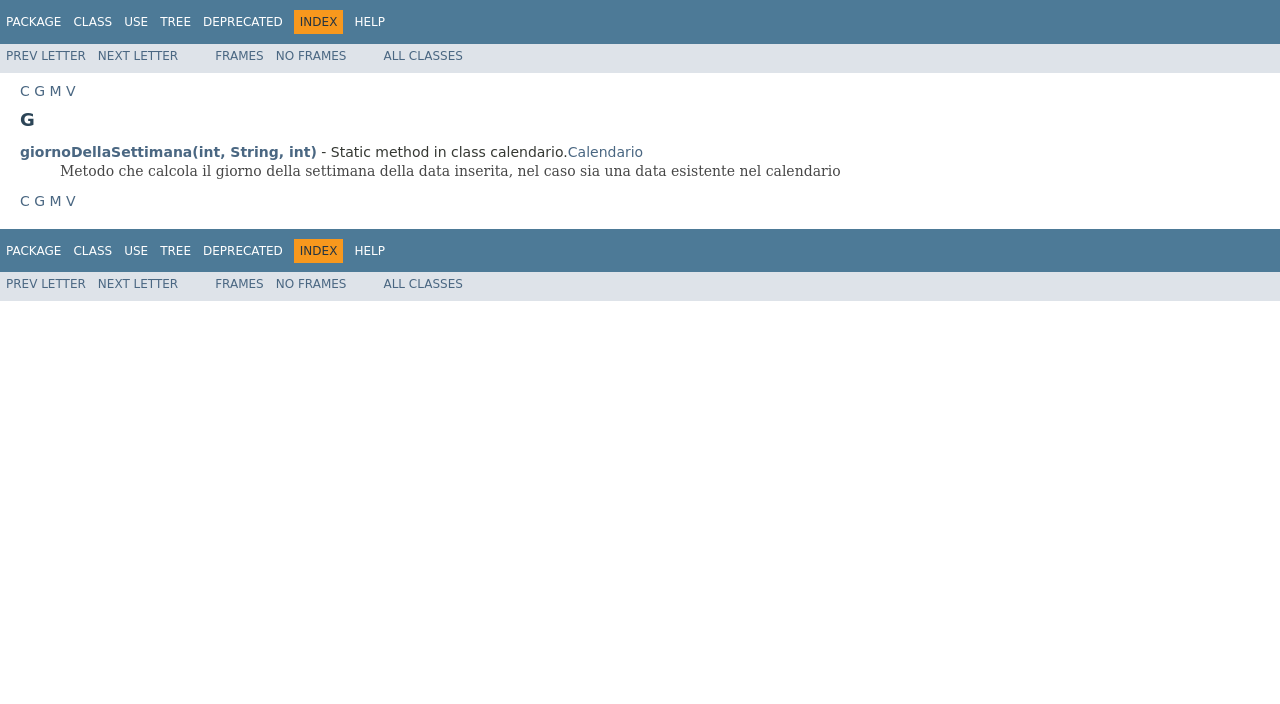
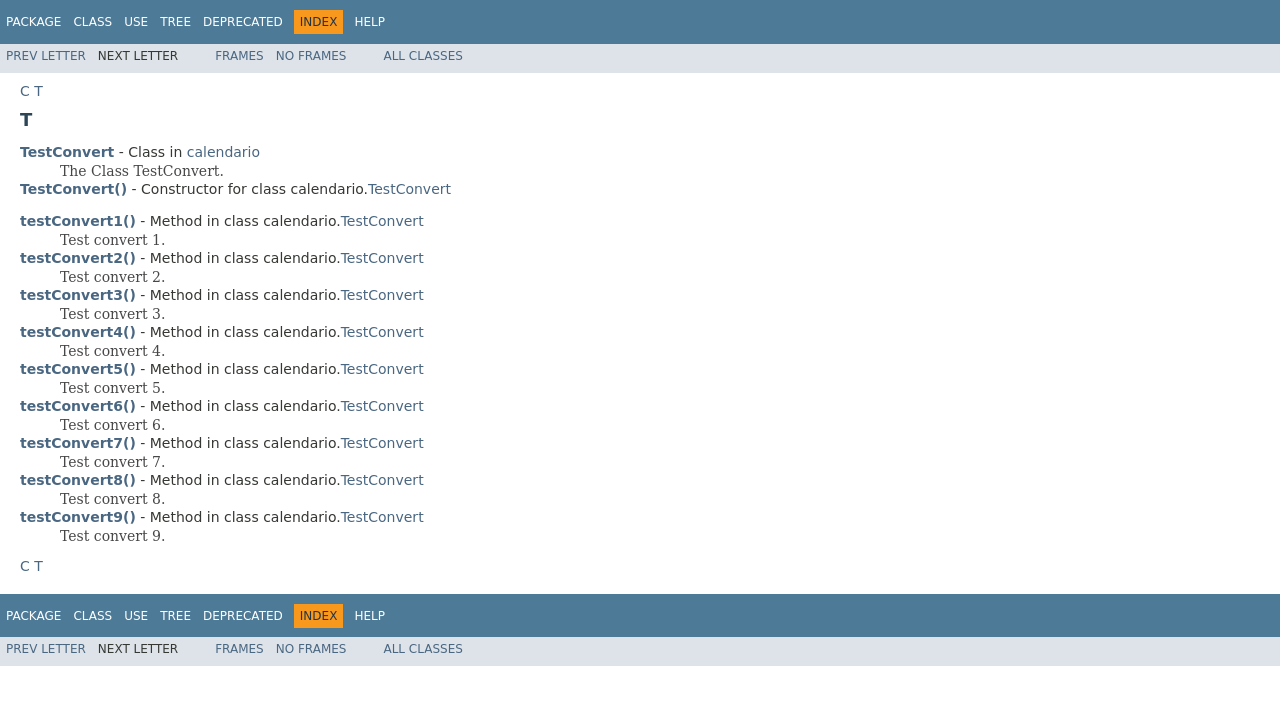
Before and after one commit to reverse-unina/CalendarTest, a plain HTML site: page doc/index-files/index-2.html in a window 1280 px wide. Drawn offline with Linux system fonts and the light colour scheme; a web font is replaced by a local one.

Commit message:
Aggiornamento della documentazione

```diff
--- a/doc/index-files/index-2.html
+++ b/doc/index-files/index-2.html
@@ -2,8 +2,8 @@
 <!-- NewPage -->
 <html lang="it">
 <head>
-<!-- Generated by javadoc (1.8.0_201) on Wed May 13 12:01:15 CEST 2020 -->
-<title>G-Index</title>
+<!-- Generated by javadoc (1.8.0_201) on Wed May 13 12:11:36 CEST 2020 -->
+<title>T-Index</title>
 <meta name="date" content="2020-05-13">
 <link rel="stylesheet" type="text/css" href="../stylesheet.css" title="Style">
 <script type="text/javascript" src="../script.js"></script>
@@ -12,7 +12,7 @@
 <script type="text/javascript"><!--
     try {
         if (location.href.indexOf('is-external=true') == -1) {
-            parent.document.title="G-Index";
+            parent.document.title="T-Index";
         }
     }
     catch(err) {
@@ -43,7 +43,7 @@
 <div class="subNav">
 <ul class="navList">
 <li><a href="index-1.html">Prev Letter</a></li>
-<li><a href="index-3.html">Next Letter</a></li>
+<li>Next Letter</li>
 </ul>
 <ul class="navList">
 <li><a href="../index.html?index-files/index-2.html" target="_top">Frames</a></li>
@@ -68,17 +68,55 @@
 <!--   -->
 </a></div>
 <!-- ========= END OF TOP NAVBAR ========= -->
-<div class="contentContainer"><a href="index-1.html">C</a>&nbsp;<a href="index-2.html">G</a>&nbsp;<a href="index-3.html">M</a>&nbsp;<a href="index-4.html">V</a>&nbsp;<a name="I:G">
+<div class="contentContainer"><a href="index-1.html">C</a>&nbsp;<a href="index-2.html">T</a>&nbsp;<a name="I:T">
 <!--   -->
 </a>
-<h2 class="title">G</h2>
+<h2 class="title">T</h2>
 <dl>
-<dt><span class="memberNameLink"><a href="../calendario/Calendario.html#giornoDellaSettimana-int-java.lang.String-int-">giornoDellaSettimana(int, String, int)</a></span> - Static method in class calendario.<a href="../calendario/Calendario.html" title="class in calendario">Calendario</a></dt>
+<dt><a href="../calendario/TestConvert.html" title="class in calendario"><span class="typeNameLink">TestConvert</span></a> - Class in <a href="../calendario/package-summary.html">calendario</a></dt>
 <dd>
-<div class="block">Metodo che calcola il giorno della settimana della data inserita, nel caso sia una data esistente nel calendario</div>
+<div class="block">The Class TestConvert.</div>
+</dd>
+<dt><span class="memberNameLink"><a href="../calendario/TestConvert.html#TestConvert--">TestConvert()</a></span> - Constructor for class calendario.<a href="../calendario/TestConvert.html" title="class in calendario">TestConvert</a></dt>
+<dd>&nbsp;</dd>
+<dt><span class="memberNameLink"><a href="../calendario/TestConvert.html#testConvert1--">testConvert1()</a></span> - Method in class calendario.<a href="../calendario/TestConvert.html" title="class in calendario">TestConvert</a></dt>
+<dd>
+<div class="block">Test convert 1.</div>
+</dd>
+<dt><span class="memberNameLink"><a href="../calendario/TestConvert.html#testConvert2--">testConvert2()</a></span> - Method in class calendario.<a href="../calendario/TestConvert.html" title="class in calendario">TestConvert</a></dt>
+<dd>
+<div class="block">Test convert 2.</div>
+</dd>
+<dt><span class="memberNameLink"><a href="../calendario/TestConvert.html#testConvert3--">testConvert3()</a></span> - Method in class calendario.<a href="../calendario/TestConvert.html" title="class in calendario">TestConvert</a></dt>
+<dd>
+<div class="block">Test convert 3.</div>
+</dd>
+<dt><span class="memberNameLink"><a href="../calendario/TestConvert.html#testConvert4--">testConvert4()</a></span> - Method in class calendario.<a href="../calendario/TestConvert.html" title="class in calendario">TestConvert</a></dt>
+<dd>
+<div class="block">Test convert 4.</div>
+</dd>
+<dt><span class="memberNameLink"><a href="../calendario/TestConvert.html#testConvert5--">testConvert5()</a></span> - Method in class calendario.<a href="../calendario/TestConvert.html" title="class in calendario">TestConvert</a></dt>
+<dd>
+<div class="block">Test convert 5.</div>
+</dd>
+<dt><span class="memberNameLink"><a href="../calendario/TestConvert.html#testConvert6--">testConvert6()</a></span> - Method in class calendario.<a href="../calendario/TestConvert.html" title="class in calendario">TestConvert</a></dt>
+<dd>
+<div class="block">Test convert 6.</div>
+</dd>
+<dt><span class="memberNameLink"><a href="../calendario/TestConvert.html#testConvert7--">testConvert7()</a></span> - Method in class calendario.<a href="../calendario/TestConvert.html" title="class in calendario">TestConvert</a></dt>
+<dd>
+<div class="block">Test convert 7.</div>
+</dd>
+<dt><span class="memberNameLink"><a href="../calendario/TestConvert.html#testConvert8--">testConvert8()</a></span> - Method in class calendario.<a href="../calendario/TestConvert.html" title="class in calendario">TestConvert</a></dt>
+<dd>
+<div class="block">Test convert 8.</div>
+</dd>
+<dt><span class="memberNameLink"><a href="../calendario/TestConvert.html#testConvert9--">testConvert9()</a></span> - Method in class calendario.<a href="../calendario/TestConvert.html" title="class in calendario">TestConvert</a></dt>
+<dd>
+<div class="block">Test convert 9.</div>
 </dd>
 </dl>
-<a href="index-1.html">C</a>&nbsp;<a href="index-2.html">G</a>&nbsp;<a href="index-3.html">M</a>&nbsp;<a href="index-4.html">V</a>&nbsp;</div>
+<a href="index-1.html">C</a>&nbsp;<a href="index-2.html">T</a>&nbsp;</div>
 <!-- ======= START OF BOTTOM NAVBAR ====== -->
 <div class="bottomNav"><a name="navbar.bottom">
 <!--   -->
@@ -100,7 +138,7 @@
 <div class="subNav">
 <ul class="navList">
 <li><a href="index-1.html">Prev Letter</a></li>
-<li><a href="index-3.html">Next Letter</a></li>
+<li>Next Letter</li>
 </ul>
 <ul class="navList">
 <li><a href="../index.html?index-files/index-2.html" target="_top">Frames</a></li>
```
Also changed, not shown: doc/allclasses-frame.html (+2 -2 lines), doc/allclasses-noframe.html (+2 -2 lines), doc/calendario/TestConvert.html (+5 -5 lines), doc/calendario/class-use/TestConvert.html (+3 -3 lines), doc/calendario/package-frame.html (+2 -2 lines), doc/calendario/package-summary.html (+3 -3 lines), doc/calendario/package-tree.html (+2 -2 lines), doc/calendario/package-use.html (+1 -1 lines), doc/constant-values.html (+1 -1 lines), doc/deprecated-list.html (+1 -1 lines), doc/help-doc.html (+1 -1 lines), doc/index-files/index-1.html (+3 -17 lines), doc/index.html (+1 -1 lines), doc/overview-tree.html (+2 -2 lines).
